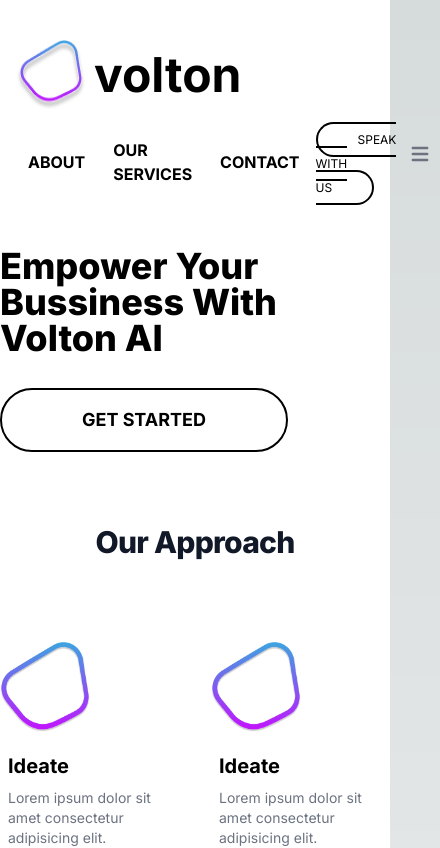
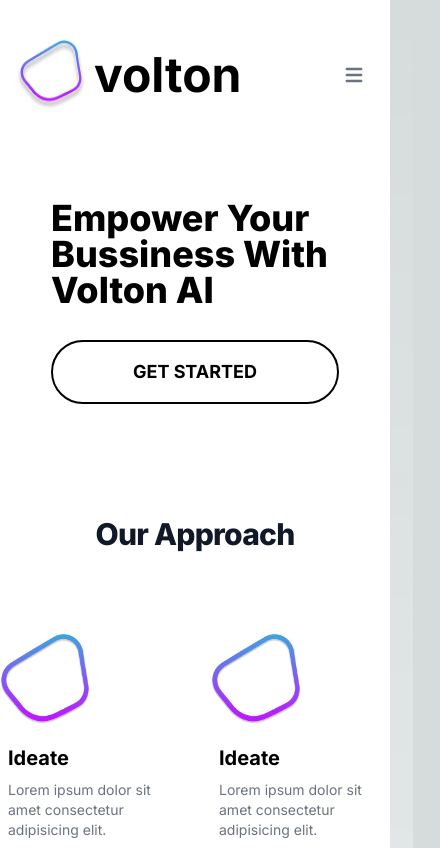
Before and after one commit to ishfaqahmed565/volton, a Next.js app: page / in a window 390 px wide. Shown: the top 848 px of the page, 440 px wide, since content can reach past the window. Built offline with nearby package versions, Linux system fonts and the light colour scheme.

Commit message:
dark theme has been removed

```diff
--- a/components/HeroSection.tsx
+++ b/components/HeroSection.tsx
@@ -3,22 +3,22 @@ import Image from "next/image";
 
 export default function HeroSection() {
 	return (
-		<section>
+		<section className="text-black">
 			<header>
-				<nav className="bg-white border-gray-200 px-4 lg:px-6 py-2.5 dark:bg-gray-800 pt-10">
+				<nav className="bg-white border-gray-200 px-4 lg:px-6 py-2.5  pt-10">
 					<div className="flex flex-wrap justify-between items-center mx-auto max-w-screen-xl">
 						<a href="/" className="flex items-center gap-2">
 							<img src="/logo.jpg" alt="me" className="w-[70px] h-[70px]" />
-							<span className="self-center text-5xl font-bold whitespace-nowrap dark:text-white">
+							<span className="self-center text-5xl font-bold whitespace-nowrap text-black ">
 								volton
 							</span>
 						</a>
 						<div className="flex items-center lg:order-2">
-							<ul className="flex items-center uppercase  mt-4  lg:space-x-8 lg:mt-0">
+							<ul className=" hidden md:flex items-center uppercase  mt-4  lg:space-x-8 lg:mt-0">
 								<li>
 									<a
 										href="#about"
-										className="block py-2 pr-4 pl-3 text-black font-bold  lg:p-0 dark:text-gray-400 lg:dark:hover:text-white dark:hover:bg-gray-700 dark:hover:text-white lg:dark:hover:bg-transparent dark:border-gray-700"
+										className="block py-2 pr-4 pl-3 text-black font-bold  lg:p-0 -400 lg:-white -gray-700 -white lg:-transparent -700"
 									>
 										About
 									</a>
@@ -26,7 +26,7 @@ export default function HeroSection() {
 								<li>
 									<a
 										href="#services"
-										className="block py-2 pr-4 pl-3 text-black font-bold  lg:p-0 dark:text-gray-400 lg:dark:hover:text-white dark:hover:bg-gray-700 dark:hover:text-white lg:dark:hover:bg-transparent dark:border-gray-700"
+										className="block py-2 pr-4 pl-3 text-black font-bold  lg:p-0 -400 lg:-white -gray-700 -white lg:-transparent -700"
 									>
 										Our Services
 									</a>
@@ -34,7 +34,7 @@ export default function HeroSection() {
 								<li>
 									<a
 										href="#contact"
-										className="block py-2 pr-4 pl-3 text-black font-bold  lg:p-0 dark:text-gray-400 lg:dark:hover:text-white dark:hover:bg-gray-700 dark:hover:text-white lg:dark:hover:bg-transparent dark:border-gray-700"
+										className="block py-2 pr-4 pl-3 text-black font-bold  lg:p-0 -400 lg:-white -gray-700 -white lg:-transparent -700"
 									>
 										Contact
 									</a>
@@ -52,7 +52,7 @@ export default function HeroSection() {
 							<button
 								data-collapse-toggle="mobile-menu-2"
 								type="button"
-								className="inline-flex items-center p-2 ml-1 text-sm text-gray-500 rounded-lg lg:hidden hover:bg-gray-100 focus:outline-none focus:ring-2 focus:ring-gray-200 dark:text-gray-400 dark:hover:bg-gray-700 dark:focus:ring-gray-600"
+								className="inline-flex items-center p-2 ml-1 text-sm text-gray-500 rounded-lg lg:hidden hover:bg-gray-100 focus:outline-none focus:ring-2 focus:ring-gray-200 -400 -gray-700 -gray-600"
 								aria-controls="mobile-menu-2"
 								aria-expanded="false"
 							>
@@ -87,10 +87,10 @@ export default function HeroSection() {
 				</nav>
 			</header>
 
-			<section className="bg-white dark:bg-gray-900">
-				<div className="grid max-w-screen-lg  py-10 mx-auto lg:gap-8 xl:gap-22 lg:py-32 lg:grid-cols-12">
-					<div className="mr-auto place-self-center lg:col-span-7 flex flex-col gap-4">
-						<h1 className="max-w-2xl mb-4 text-4xl font-extrabold leading-none md:text-5xl xl:text-6xl dark:text-white">
+			<section className="bg-white -900">
+				<div className="grid max-w-screen-lg  py-20 mx-auto lg:gap-8 xl:gap-22 lg:py-32 lg:grid-cols-12">
+					<div className="lg:mr-auto place-self-center lg:col-span-7 flex flex-col gap-4">
+						<h1 className="max-w-2xl mb-4 text-4xl font-extrabold leading-none md:text-5xl xl:text-6xl ">
 							Empower Your <br />
 							Bussiness With <br />
 							Volton AI
@@ -103,7 +103,7 @@ export default function HeroSection() {
 							Get Started
 						</a>
 					</div>
-					<div className="hidden lg:mt-0 lg:col-span-5 lg:flex">
+					<div className="hidden  lg:mt-0 lg:col-span-5 lg:flex">
 						<div className="w-full">
 							<Image src="/hero-logo.png" alt="me" width="280" height="280" />
 						</div>
--- a/components/shared/SecCont.tsx
+++ b/components/shared/SecCont.tsx
@@ -1,7 +1,7 @@
 import { PropsWithChildren } from "react";
 export default function SecCont(props: PropsWithChildren) {
 	return (
-		<section className="bg-white dark:bg-gray-900">
+		<section className="bg-white text-black">
 			<div className="py-8 lg:py-16 mx-auto max-w-screen-xl flex flex-col gap-20 ">
 				{props.children}
 			</div>
--- a/components/shared/SecTitle.tsx
+++ b/components/shared/SecTitle.tsx
@@ -2,7 +2,7 @@ import { PropsWithChildren } from "react";
 
 export default function SecTitle(props: PropsWithChildren) {
 	return (
-		<h2 className=" text-3xl font-extrabold tracking-tight leading-tight text-center text-gray-900 dark:text-white md:text-6xl">
+		<h2 className=" text-3xl font-extrabold tracking-tight leading-tight text-center text-gray-900  md:text-6xl">
 			{props.children}
 		</h2>
 	);
```
